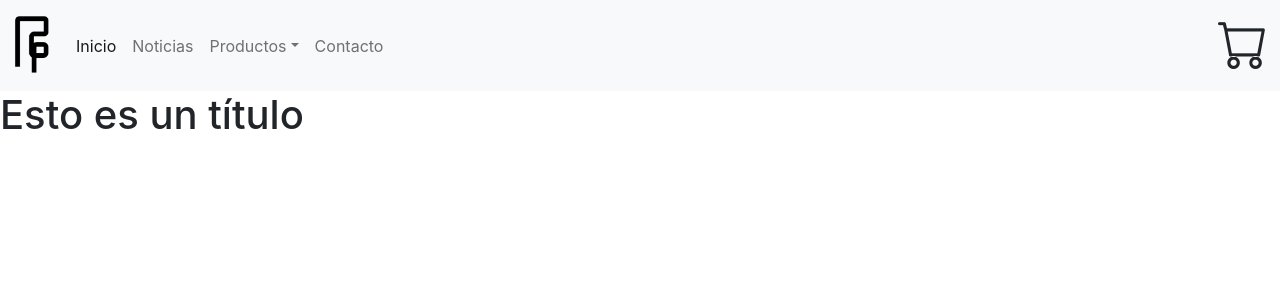
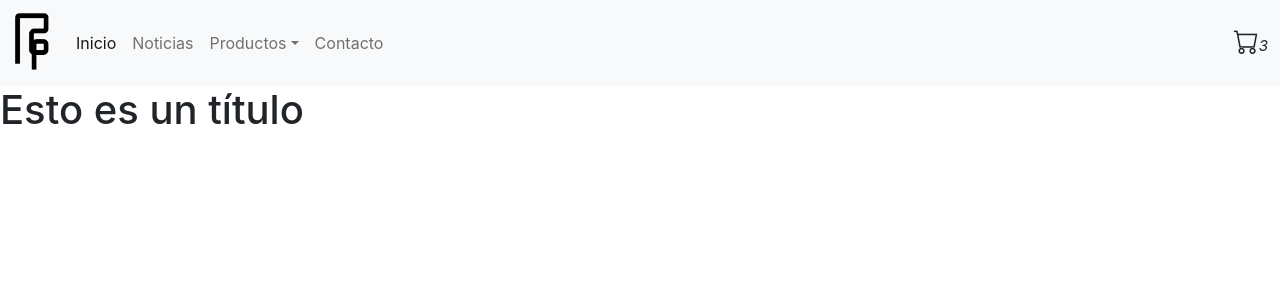
Before and after one commit to Greensebas/EcommerceAcevedo31205, a React (Create React App) app: page / in a window 1280 px wide. Shown: the top 300 px of the page. Built offline with nearby package versions, Linux system fonts and the light colour scheme.

Commit message:
carrito numero

```diff
--- a/src/components/CartWidget.css
+++ b/src/components/CartWidget.css
@@ -1,3 +1,7 @@
 .icono {
-    font-size: 50px;
+    font-size: 25px;
 }
+
+.numero {
+    font-size: 15px;
+}
--- a/src/components/CartWidget.jsx
+++ /dev/null
@@ -1,12 +0,0 @@
-import React from "react";
-import './CartWidget.css';
-
-function CartWidget() {
-  return (
-    <div>
-      <i class="bi bi-cart icono"></i>
-    </div>
-  );
-}
-
-export default CartWidget;
--- /dev/null
+++ b/src/components/CartWidgetContainer.jsx
@@ -0,0 +1,11 @@
+import React from "react";
+import './CartWidget.css';
+import CartWidgetLayout from "./CartWidgetLayout";
+
+function CartWidgetContainer() {
+  let carrito = ["producto1", "producto2", "producto3"];
+  let cantProd = carrito.length;
+  return <CartWidgetLayout cantProd={cantProd}/>  ;
+}
+
+export default CartWidgetContainer;
--- /dev/null
+++ b/src/components/CartWidgetLayout.jsx
@@ -0,0 +1,13 @@
+import React from "react";
+import './CartWidget.css';
+
+function CartWidgetLayout({cantProd}) {
+  return (
+    <div>
+      <i className="bi bi-cart icono"></i>
+      <i className="numero">{cantProd}</i>
+    </div>
+  );
+}
+
+export default CartWidgetLayout;
--- a/src/components/NavBar.jsx
+++ b/src/components/NavBar.jsx
@@ -1,4 +1,4 @@
-import CartWidget from "./CartWidget";
+import CartWidgetContainer from "./CartWidgetContainer";
 
 
 function NavBar() {
@@ -36,7 +36,7 @@ function NavBar() {
           </li>
         </ul>
       </div>
-      <CartWidget />
+      <CartWidgetContainer />
     </div>
   </nav>
   }
```
